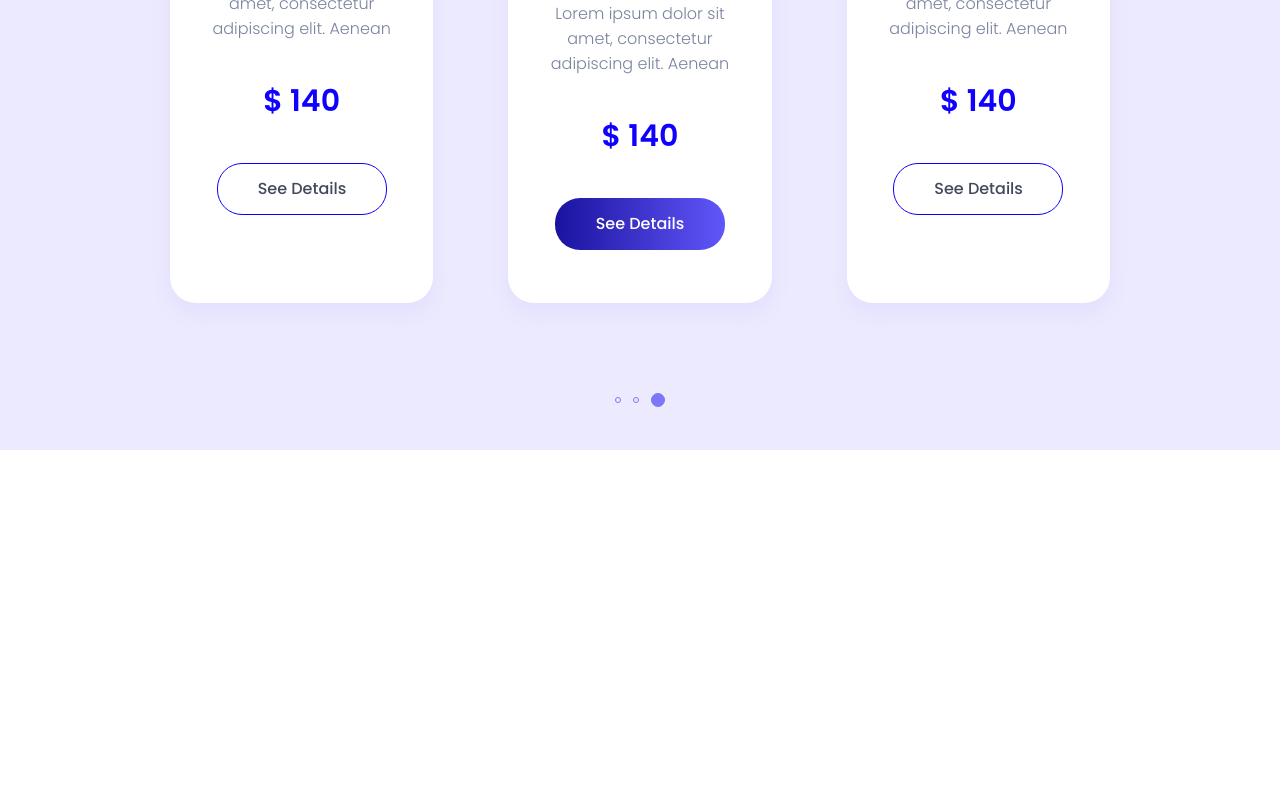
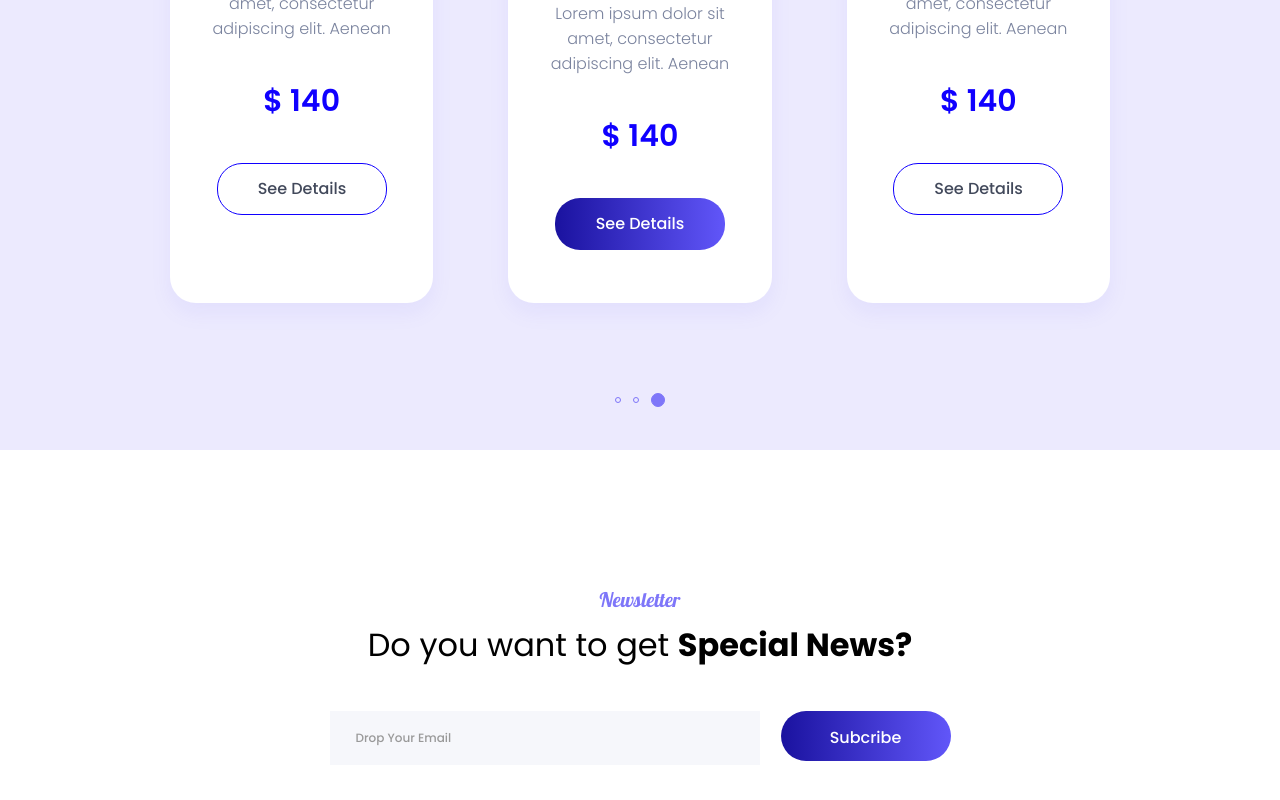
Before and after one commit to ngthuongdoan/legendary-barnacle, a Next.js app: page / in a window 1280 px wide. Shown: the part 4312-5112 px from the top of the page. Before the commit the page ends 4762 px from the top, so only its background shows below. Built offline with nearby package versions, Linux system fonts and the light colour scheme.

Commit message:
feat: :lipstick: DONE newsletter section

```diff
--- a/components/Section/SubcribeNewsletter/SubcribeNewsletter.module.scss
+++ b/components/Section/SubcribeNewsletter/SubcribeNewsletter.module.scss
@@ -0,0 +1,61 @@
+@import '/styles/variables';
+.newsletter {
+  text-align: center;
+  padding-top: 13.7rem;
+  padding-bottom: 13.7rem;
+  &__headline {
+    font-family: 'Poppins';
+    &--highlight {
+      display: block;
+      font-family: 'Lobster';
+      line-height: 2.5rem;
+      font-weight: 400;
+      font-size: 2rem;
+      color: #7e76f9;
+    }
+    &--normal {
+      font-weight: 400;
+      font-size: 3.2rem;
+      line-height: 4.8rem;
+      margin-top: 0.9rem;
+      span {
+        font-weight: bold;
+      }
+    }
+  }
+}
+
+.subscribe {
+  &__form {
+    margin-top: 4.2rem;
+    display: flex;
+    justify-content: center;
+    gap: 2.1rem;
+  }
+  &__input,
+  &__input::placeholder {
+    font-family: 'Poppins';
+    background-color: #f6f7fb;
+    width: 43rem;
+    font-weight: 500;
+    font-size: 1.2rem;
+    color: #999999;
+    line-height: 1.8rem;
+    padding: 1.8rem 2.6rem;
+    border: none;
+  }
+  &__input::placeholder {
+    padding: 0;
+    color: #999999 !important;
+  }
+  &__button {
+    text-align: center;
+    text-transform: capitalize;
+    font-size: 1.6rem;
+    font-weight: 500;
+    padding-top: 1.4rem;
+    line-height: 2.5rem;
+    width: 17rem;
+    height: 5rem;
+  }
+}
--- a/components/Section/SubcribeNewsletter/SubcribeNewsletter.tsx
+++ b/components/Section/SubcribeNewsletter/SubcribeNewsletter.tsx
@@ -1,8 +1,24 @@
+import Button from '@components/UI/Button/Button';
 import classes from './SubcribeNewsletter.module.scss';
 interface Props {}
 
 const SubcribeNewsletter = (props: Props) => {
-  return <div></div>;
+  return (
+    <section className={classes['newsletter']}>
+      <div className={classes['newsletter__headline']}>
+        <h2 className={classes['newsletter__headline--highlight']}>Newsletter</h2>
+        <h1 className={classes['newsletter__headline--normal']}>
+          Do you want to get <span>Special News?</span>
+        </h1>
+      </div>
+      <form className={classes['subscribe__form']}>
+        <label>
+          <input className={classes['subscribe__input']} type="email" placeholder="Drop Your Email" />
+        </label>
+        <Button className={classes['subscribe__button']}>Subcribe</Button>
+      </form>
+    </section>
+  );
 };
 
 export default SubcribeNewsletter;
```
